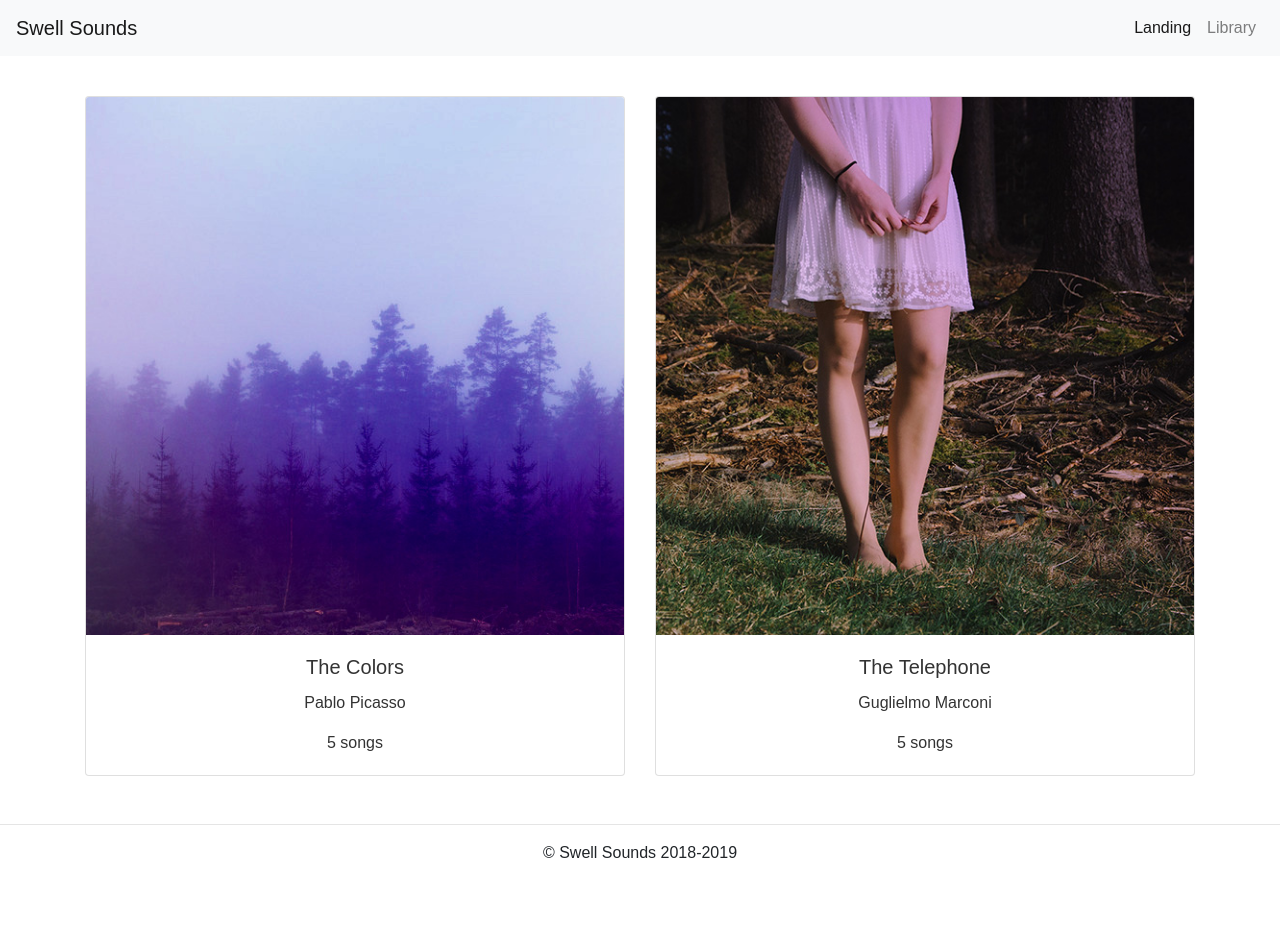
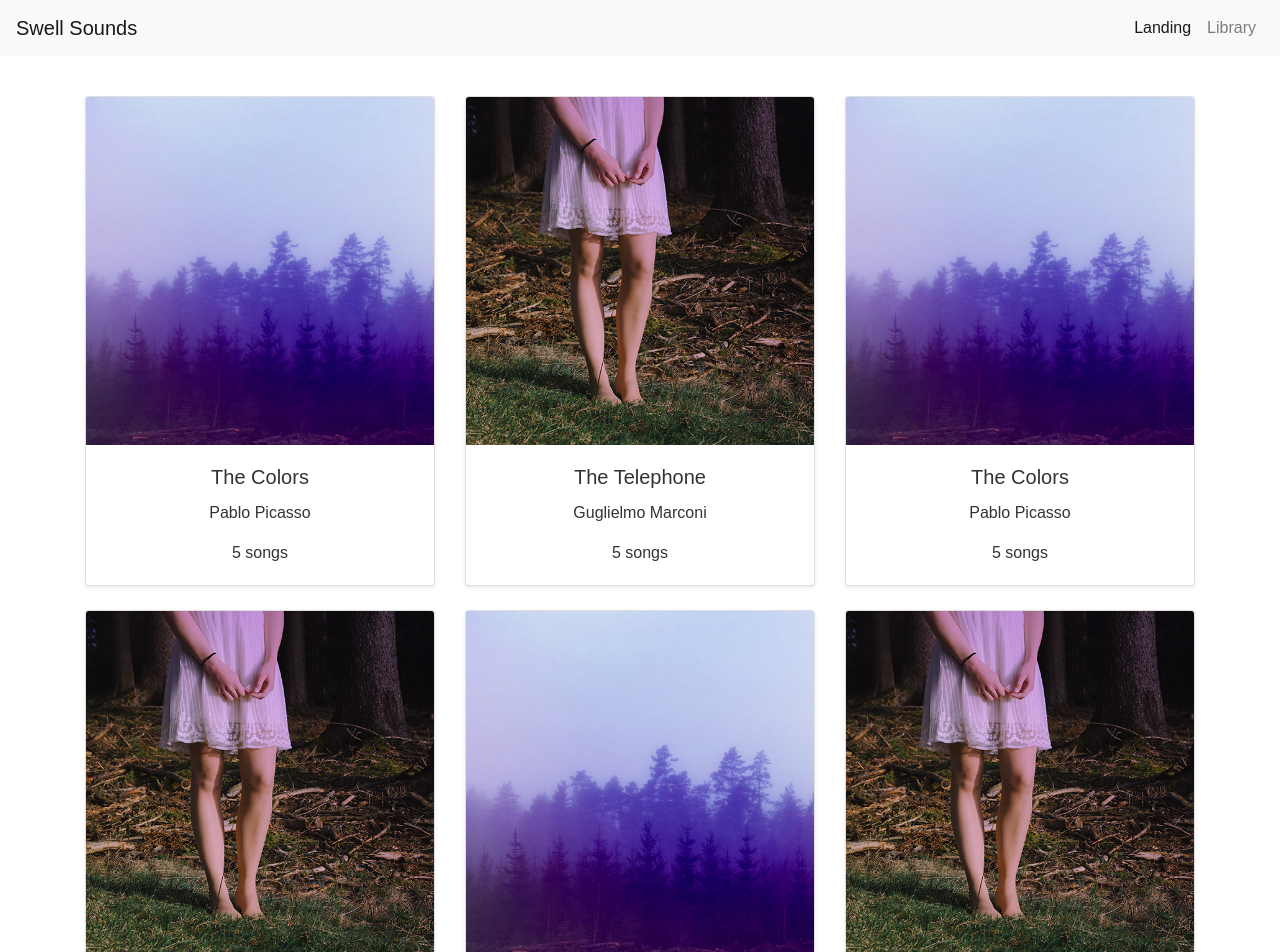
Before and after one commit to madhumurthy16/bloc-jams-react, a React (Create React App) app: page /library in a window 1280 px wide. Shown: the top 952 px of the page. Before the commit the page ends 881 px from the top, so only its background shows below. Built offline with nearby package versions, Linux system fonts and the light colour scheme.

Commit message:
Styles added to Library page

```diff
--- a/src/App.js
+++ b/src/App.js
@@ -32,9 +32,11 @@ class App extends Component {
             It is then accessible through props as this.props.match.params.slug in the Album component*/}
             <Route path="/album/:slug" component={Album} />
           </main>
-          <hr/>
-          <footer className="container">
-            <p>© Swell Sounds 2018-2019</p>
+
+          <footer id="footer">
+            <div className="container">
+              <p>© Swell Sounds 2018-2019</p>
+            </div>
           </footer>
 
       </div>
--- a/src/components/Library.js
+++ b/src/components/Library.js
@@ -9,18 +9,19 @@ class Library extends Component {
 	}
 
 	render() {
-		var cardStyle = {
-			width: '18rem'
-		};
 
 		return (
-			<section className="container library my-5">
-				<div className="card-deck">
+			<section className="library">
+				<div className="album py-5">
+					<div className="container">
+						<div className="row">
+
 							{
 								this.state.albums.map((album,index) =>
 									//use a template literal to build a unique link path for each album based on a base URL, /album/ and the album's slug property
 
-						<div className="card" style={cardStyle}>
+								<div className="col-md-4">
+									<div className="card mb-4 shadow-sm">
 										<Link to={`/album/${album.slug}`} key={index}>
 											<img className="card-img-top" src={album.albumCover} alt={album.title} />
 											<div className="card-body">
@@ -30,9 +31,13 @@ class Library extends Component {
 											</div>
 										</Link>
 									</div>
+								</div>
 								)
 							}
 						</div>
+					</div>
+				</div>
+
 			</section>
 		);
 	}
--- a/src/data/albums.js
+++ b/src/data/albums.js
@@ -24,4 +24,56 @@ export default [{
       { title: 'Pink', duration: '153.14', audioSrc: '/assets/music/pink.mp3' },
       { title: 'Magenta', duration: '374.22', audioSrc: '/assets/music/magenta.mp3' }
     ]
+}, {
+  title: 'The Colors',
+  artist: 'Pablo Picasso',
+  releaseInfo: '1909 Spanish Records',
+  albumCover: '/assets/images/album_covers/01.jpg',
+  slug: 'the-colors',
+  songs: [
+      { title: 'Blue', duration: '161.71', audioSrc: '/assets/music/blue.mp3' },
+      { title: 'Green', duration: '103.96', audioSrc: '/assets/music/green.mp3' },
+      { title: 'Red', duration: '268.45', audioSrc: '/assets/music/red.mp3' },
+      { title: 'Pink', duration: '153.14', audioSrc: '/assets/music/pink.mp3' },
+      { title: 'Magenta', duration: '374.22', audioSrc: '/assets/music/magenta.mp3' }
+  ]
+}, {
+    title: 'The Telephone',
+    artist: 'Guglielmo Marconi',
+    releaseInfo: '1909 EM',
+    albumCover: '/assets/images/album_covers/02.jpg',
+    slug: 'the-telephone',
+    songs: [
+      { title: 'Blue', duration: '161.71', audioSrc: '/assets/music/blue.mp3' },
+      { title: 'Green', duration: '103.96', audioSrc: '/assets/music/green.mp3' },
+      { title: 'Red', duration: '268.45', audioSrc: '/assets/music/red.mp3' },
+      { title: 'Pink', duration: '153.14', audioSrc: '/assets/music/pink.mp3' },
+      { title: 'Magenta', duration: '374.22', audioSrc: '/assets/music/magenta.mp3' }
+    ]
+},{
+  title: 'The Colors',
+  artist: 'Pablo Picasso',
+  releaseInfo: '1909 Spanish Records',
+  albumCover: '/assets/images/album_covers/01.jpg',
+  slug: 'the-colors',
+  songs: [
+      { title: 'Blue', duration: '161.71', audioSrc: '/assets/music/blue.mp3' },
+      { title: 'Green', duration: '103.96', audioSrc: '/assets/music/green.mp3' },
+      { title: 'Red', duration: '268.45', audioSrc: '/assets/music/red.mp3' },
+      { title: 'Pink', duration: '153.14', audioSrc: '/assets/music/pink.mp3' },
+      { title: 'Magenta', duration: '374.22', audioSrc: '/assets/music/magenta.mp3' }
+  ]
+}, {
+    title: 'The Telephone',
+    artist: 'Guglielmo Marconi',
+    releaseInfo: '1909 EM',
+    albumCover: '/assets/images/album_covers/02.jpg',
+    slug: 'the-telephone',
+    songs: [
+      { title: 'Blue', duration: '161.71', audioSrc: '/assets/music/blue.mp3' },
+      { title: 'Green', duration: '103.96', audioSrc: '/assets/music/green.mp3' },
+      { title: 'Red', duration: '268.45', audioSrc: '/assets/music/red.mp3' },
+      { title: 'Pink', duration: '153.14', audioSrc: '/assets/music/pink.mp3' },
+      { title: 'Magenta', duration: '374.22', audioSrc: '/assets/music/magenta.mp3' }
+    ]
 }];
--- a/src/index.css
+++ b/src/index.css
@@ -8,3 +8,12 @@ a, a:hover {
 	text-decoration: none;
 	color: #333;
 }
+
+#footer {
+	position: absolute;
+	/*bottom: 0;*/
+	width: 100%;
+	height: 60px;
+	line-height: 60px;
+	border-top: 1px solid rgba(0,0,0,.1);
+}
```
Lines whose indentation alone changed are shown as unchanged.
